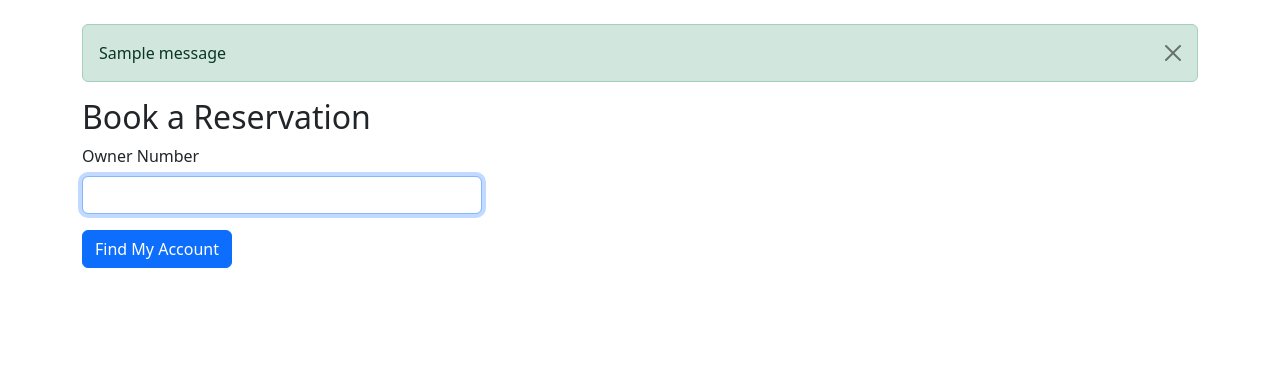
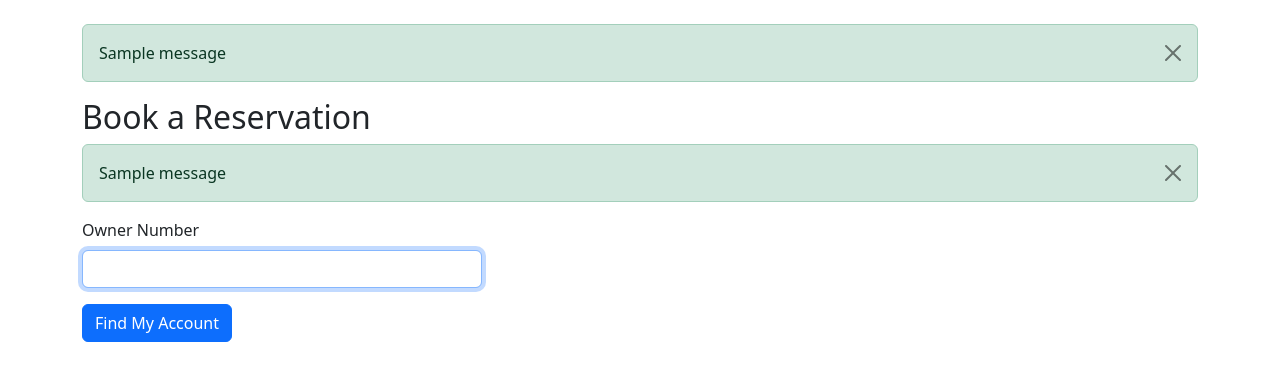
Before and after one commit to ccbractivix/splashpass, a Flask app: page /book in a window 1280 px wide. Shown: the part 56-437 px from the top of the page. Run offline with Flask 3, Linux system fonts and the light colour scheme; tables that the repository leaves empty hold one stand-in row (values such as "Sample post"); one stand-in notice (Sample message) is shown.

Commit message:
Implement flash messages in book.html
Added flash message handling to book reservation template.

```diff
--- a/templates/book.html
+++ b/templates/book.html
@@ -2,6 +2,17 @@
 {% block title %}Book a Reservation{% endblock %}
 {% block content %}
 <h2>Book a Reservation</h2>
+
+{% with messages = get_flashed_messages(with_categories=true) %}
+  {% if messages %}
+    {% for category, message in messages %}
+      <div class="alert alert-{{ category }} alert-dismissible fade show">
+        {{ message | safe }}
+        <button type="button" class="btn-close" data-bs-dismiss="alert"></button>
+      </div>
+    {% endfor %}
+  {% endif %}
+{% endwith %}
 
 {% if not member %}
   <form method="POST" style="max-width:400px;">
```
